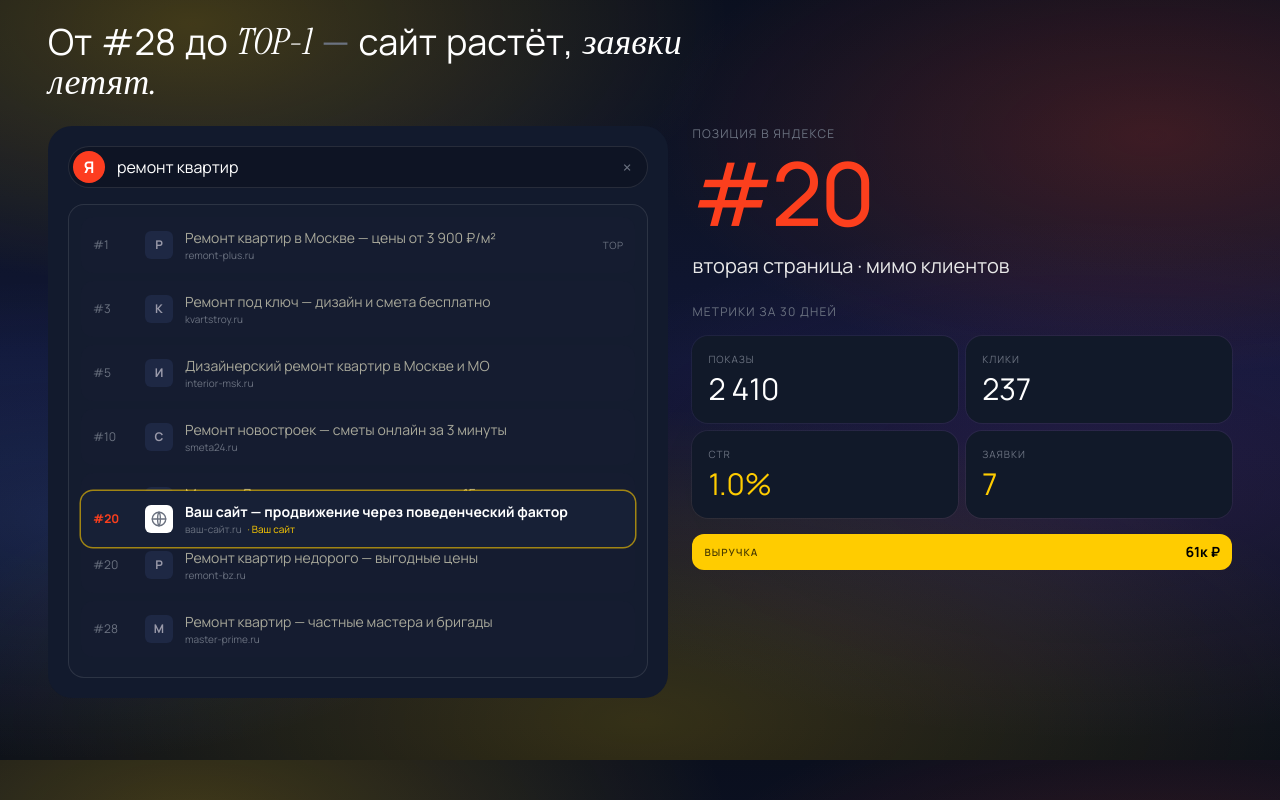
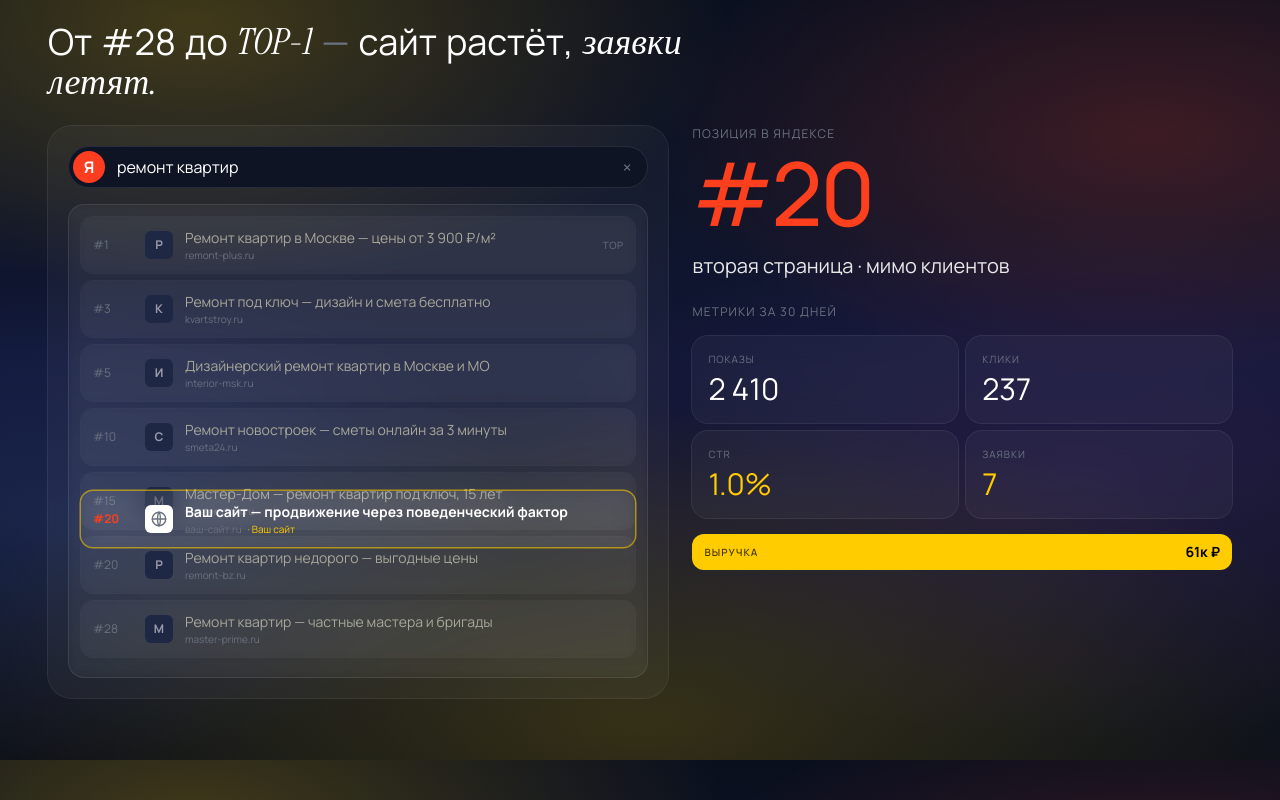
Before and after one commit to nifoyib515/lendPf, a React (Vite) app: page / in a window 1280 px wide. Shown: the part 840-1640 px from the top of the page. Built offline with nearby package versions, Linux system fonts and the light colour scheme.

Commit message:
feat: glassmorphism on cards — backdrop-blur + translucent bg
Co-Authored-By: Niko _ <da3718935@gmail.com>

```diff
--- a/src/sections/Engagement.tsx
+++ b/src/sections/Engagement.tsx
@@ -56,7 +56,7 @@ function NotifRow({ n, progress }: { n: Notif; progress: MotionValue<number> })
         transition:
           'opacity 300ms ease-out, max-height 300ms ease-out, margin-top 300ms ease-out',
       }}
-      className="bg-[#1a2540] rounded-xl ring-1 ring-white/5 shadow-[0_4px_12px_rgba(0,0,0,0.35)]"
+      className="bg-white/[0.05] backdrop-blur-md rounded-xl ring-1 ring-white/10 shadow-[0_4px_12px_rgba(0,0,0,0.35)]"
     >
       <div className="p-2.5 flex gap-2 items-start" style={{ height: `${NOTIF_H}px` }}>
         <div
@@ -132,7 +132,7 @@ function MainChart({
     fillPts.push(`${x},${y}`);
   }
   return (
-    <div className="bg-[#121a2d] rounded-2xl md:rounded-3xl p-4 sm:p-5 ring-1 ring-white/5">
+    <div className="bg-white/[0.04] backdrop-blur-md rounded-2xl md:rounded-3xl p-4 sm:p-5 ring-1 ring-white/10">
       <div className="flex items-end justify-between mb-3">
         <div>
           <div className="text-[10px] sm:text-xs text-gray-500 uppercase tracking-widest mb-1">
@@ -211,7 +211,7 @@ function MiniStat({
   useMotionValueEvent(val, 'change', (v) => setValNow(v as number));
   const path = makeLinePath(W, H, startVal, endVal, maxY, prog, 24, curve);
   return (
-    <div className="bg-[#111929] ring-1 ring-white/5 rounded-2xl p-3 sm:p-4 flex flex-col gap-2">
+    <div className="bg-white/[0.04] backdrop-blur-md ring-1 ring-white/10 rounded-2xl p-3 sm:p-4 flex flex-col gap-2">
       <div className="text-[9px] sm:text-[10px] text-gray-500 uppercase tracking-widest">
         {label}
       </div>
--- a/src/sections/Ladder.tsx
+++ b/src/sections/Ladder.tsx
@@ -140,7 +140,7 @@ function formatNum(n: number): string {
 function Metric({ label, value, sub, accent }: { label: string; value: string; sub?: string; accent?: 'yellow' | 'red' | 'white' }) {
   const color = accent === 'yellow' ? '#FFCC00' : accent === 'red' ? '#FC3F1D' : '#FFFFFF';
   return (
-    <div className="bg-[#111929] ring-1 ring-white/5 rounded-2xl p-3 sm:p-4 flex flex-col gap-1">
+    <div className="bg-white/[0.04] backdrop-blur-md ring-1 ring-white/10 rounded-2xl p-3 sm:p-4 flex flex-col gap-1">
       <div className="text-[9px] sm:text-[10px] text-gray-500 uppercase tracking-widest">
         {label}
       </div>
@@ -227,7 +227,7 @@ export default function Ladder() {
           {/* Main 2-column grid: SERP | metrics */}
           <div className="grid grid-cols-1 lg:grid-cols-[1.15fr_1fr] gap-4 md:gap-6 items-start">
             {/* LEFT: SERP ladder */}
-            <div className="bg-[#121a2d] rounded-2xl md:rounded-3xl p-4 sm:p-5 relative">
+            <div className="bg-white/[0.04] backdrop-blur-md ring-1 ring-white/10 rounded-2xl md:rounded-3xl p-4 sm:p-5 relative">
               {/* Yandex-style search bar */}
               <div className="mb-4 flex items-center gap-3 bg-[#0E1424] border border-white/10 rounded-full pl-1 pr-4 py-1">
                 <span
@@ -243,7 +243,7 @@ export default function Ladder() {
               </div>
 
               {/* SERP pill container — выдача внутри контура */}
-              <div className="rounded-2xl border border-white/10 p-3 relative" style={{ background: 'rgba(255,255,255,0.01)' }}>
+              <div className="rounded-2xl border border-white/10 p-3 relative backdrop-blur-sm" style={{ background: 'rgba(255,255,255,0.02)' }}>
               <div className="relative" style={{ height: ladderHeight }}>
                 {/* Competitor rows (static) */}
                 {COMPETITORS.map((c) => {
@@ -251,7 +251,7 @@ export default function Ladder() {
                   return (
                     <div
                       key={c.rank}
-                      className={`absolute left-0 right-0 flex items-center gap-3 rounded-xl px-3 py-2.5 bg-[#151c30] transition-opacity duration-300 ${
+                      className={`absolute left-0 right-0 flex items-center gap-3 rounded-xl px-3 py-2.5 bg-white/[0.03] ring-1 ring-white/5 backdrop-blur-sm transition-opacity duration-300 ${
                         hide ? 'opacity-0' : 'opacity-100'
                       }`}
                       style={{
@@ -300,7 +300,7 @@ export default function Ladder() {
                     height: ROW_H,
                     boxShadow: youAtTop ? `0 0 0 2px ${Y_YELLOW}` : '0 0 0 1.5px rgba(255,204,0,0.6)',
                   }}
-                  className="absolute left-0 right-0 z-10 flex items-center gap-3 rounded-xl px-3 bg-[#172036]"
+                  className="absolute left-0 right-0 z-10 flex items-center gap-3 rounded-xl px-3 bg-white/[0.06] ring-1 ring-white/10 backdrop-blur-md"
                 >
                   <span className="text-xs w-10 shrink-0 font-bold" style={{ color: posColor(pos) }}>
                     #{pos}
```
